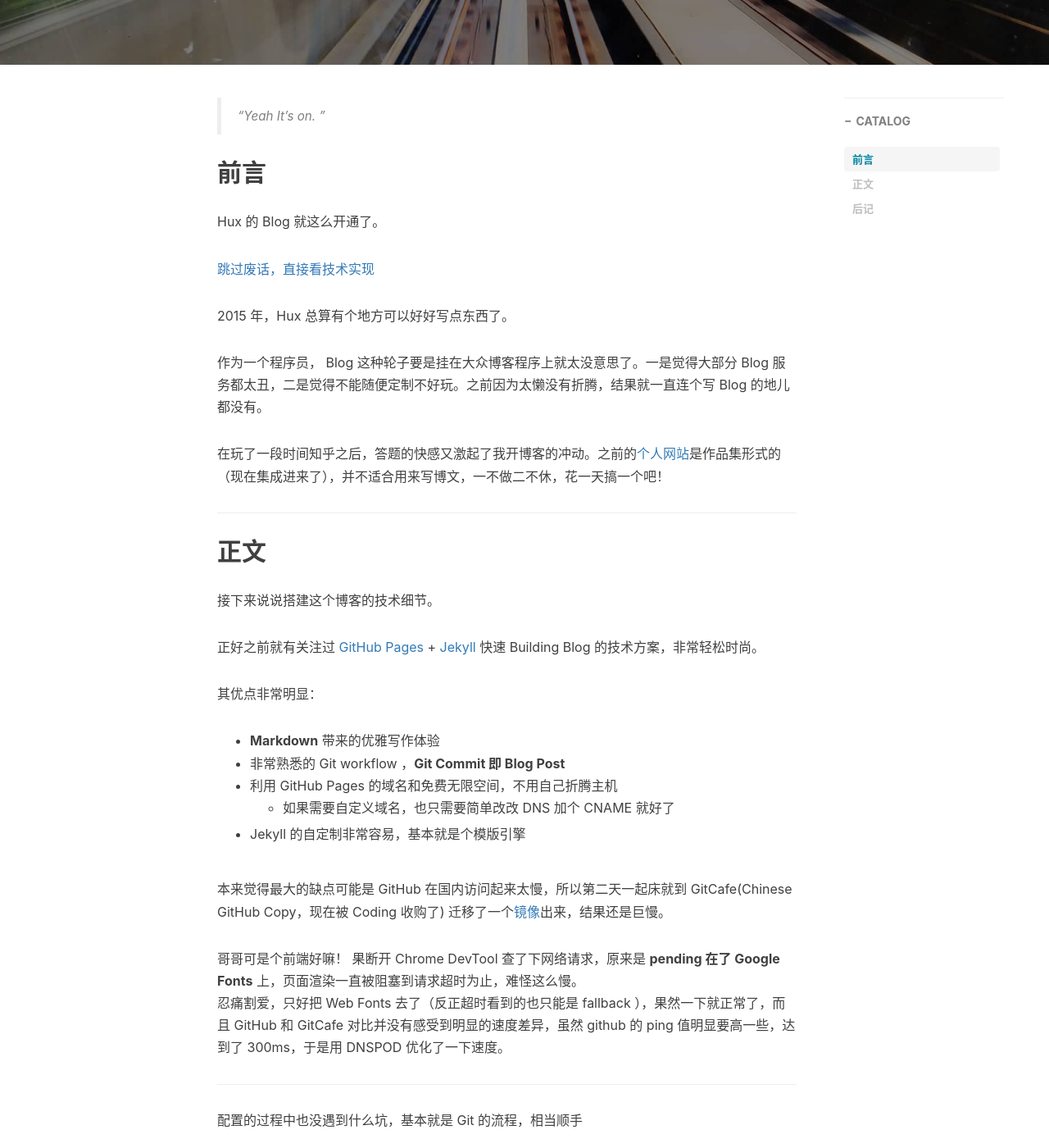
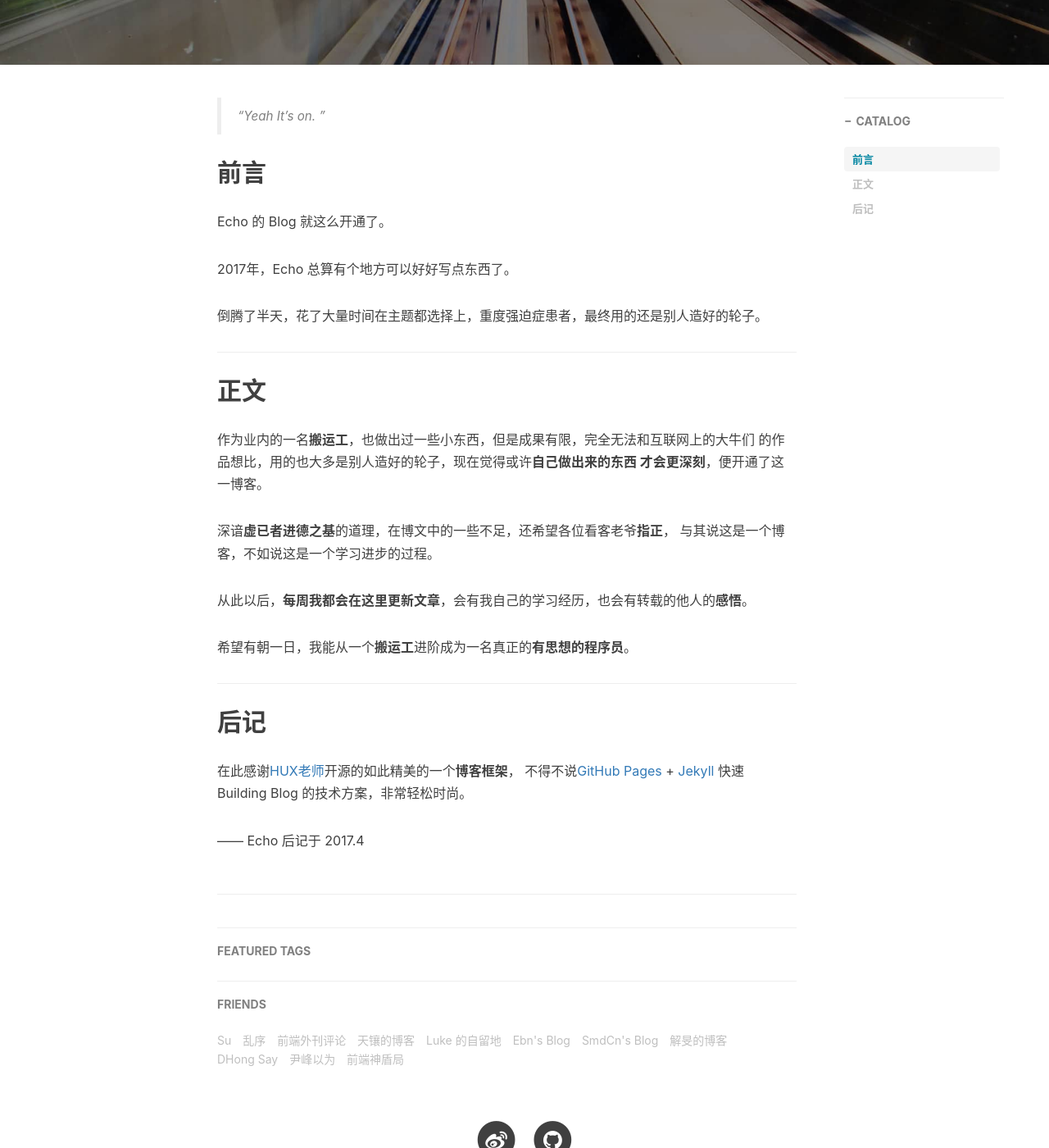
Before and after one commit to chenwenhang/my-blog, a Jekyll site: the page built from _posts/2017-04-30-hello-first-blog.markdown, in a window 1280 px wide and 1400 px high, scrolled down 444 px. Shown: the whole window at 82% size. Built offline with Jekyll 4.4.1, drawn with Linux system fonts in a browser that asks for light colours; nearby versions of some CDN libraries; comment, search, counter and statistics services are not loaded; some of the changed text lies outside the part shown.

Commit message:
Edit the first blog

```diff
--- a/_posts/2017-04-30-hello-first-blog.markdown
+++ b/_posts/2017-04-30-hello-first-blog.markdown
@@ -15,66 +15,33 @@ tags:
 
 ## 前言
 
-Hux 的 Blog 就这么开通了。
+Echo 的 Blog 就这么开通了。
 
-[跳过废话，直接看技术实现 ](#build)
+2017年，Echo 总算有个地方可以好好写点东西了。
 
-
-
-2015 年，Hux 总算有个地方可以好好写点东西了。
-
-
-作为一个程序员， Blog 这种轮子要是挂在大众博客程序上就太没意思了。一是觉得大部分 Blog 服务都太丑，二是觉得不能随便定制不好玩。之前因为太懒没有折腾，结果就一直连个写 Blog 的地儿都没有。
-
-在玩了一段时间知乎之后，答题的快感又激起了我开博客的冲动。之前的[个人网站](http://huangxuan.me/portfolio)是作品集形式的（现在集成进来了），并不适合用来写博文，一不做二不休，花一天搞一个吧！
-
-
-<p id = "build"></p>
----
-
-## 正文
-
-接下来说说搭建这个博客的技术细节。
-
-正好之前就有关注过 [GitHub Pages](https://pages.github.com/) + [Jekyll](http://jekyllrb.com/) 快速 Building Blog 的技术方案，非常轻松时尚。
-
-其优点非常明显：
-
-* **Markdown** 带来的优雅写作体验
-* 非常熟悉的 Git workflow ，**Git Commit 即 Blog Post**
-* 利用 GitHub Pages 的域名和免费无限空间，不用自己折腾主机
-	* 如果需要自定义域名，也只需要简单改改 DNS 加个 CNAME 就好了
-* Jekyll 的自定制非常容易，基本就是个模版引擎
-
-
-本来觉得最大的缺点可能是 GitHub 在国内访问起来太慢，所以第二天一起床就到 GitCafe(Chinese GitHub Copy，现在被 Coding 收购了) 迁移了一个[镜像](http://huxpro.coding.me)出来，结果还是巨慢。
-
-哥哥可是个前端好嘛！ 果断开 Chrome DevTool 查了下网络请求，原来是 **pending 在了 Google Fonts** 上，页面渲染一直被阻塞到请求超时为止，难怪这么慢。
-忍痛割爱，只好把 Web Fonts 去了（反正超时看到的也只能是 fallback ），果然一下就正常了，而且 GitHub 和 GitCafe 对比并没有感受到明显的速度差异，虽然 github 的 ping 值明显要高一些，达到了 300ms，于是用 DNSPOD 优化了一下速度。
-
+倒腾了半天，花了大量时间在主题都选择上，重度强迫症患者，最终用的还是别人造好的轮子。
 
 
 ---
+## 正文
 
-配置的过程中也没遇到什么坑，基本就是 Git 的流程，相当顺手
+作为业内的一名**搬运工**，也做出过一些小东西，但是成果有限，完全无法和互联网上的大牛们
+的作品想比，用的也大多是别人造好的轮子，现在觉得或许**自己做出来的东西
+才会更深刻**，便开通了这一博客。
 
-大的 Jekyll 主题上直接 fork 了 Clean Blog（这个主题也相当有名，就不多赘述了。唯一的缺点大概就是没有标签支持，于是我给它补上了。）
+深谙**虚已者进德之基**的道理，在博文中的一些不足，还希望各位看客老爷**指正**，
+与其说这是一个博客，不如说这是一个学习进步的过程。
 
-本地调试环境需要 `gem install jekyll`，结果 rubygem 的源居然被墙了……后来手动改成了我大淘宝的镜像源才成功
+从此以后，**每周我都会在这里更新文章**，会有我自己的学习经历，也会有转载的他人的**感悟**。
 
-Theme 的 CSS 是基于 Bootstrap 定制的，看得不爽的地方直接在 Less 里改就好了（平时更习惯 SCSS 些），**不过其实我一直觉得 Bootstrap 在移动端的体验做得相当一般，比我在淘宝参与的团队 CSS 框架差多了……**所以为了体验，也补了不少 CSS 进去
-
-最后就进入了耗时反而最长的**做图、写字**阶段，也算是进入了**写博客**的正轨，因为是类似 Hack Day 的方式去搭这个站的，所以折腾折腾着大半夜就过去了。
-
-第二天考虑中文字体的渲染，fork 了 [Type is Beautiful](http://www.typeisbeautiful.com/) 的 `font` CSS，调整了字号，适配了 Win 的渣渲染，中英文混排效果好多了。
+希望有朝一日，我能从一个**搬运工**进阶成为一名真正的**有思想的程序员**。
 
 
+---
 ## 后记
 
-回顾这个博客的诞生，纯粹是出于个人兴趣。在知乎相关问题上回答并获得一定的 star 后，我决定把这个博客主题当作一个小小的开源项目来维护。
+在此感谢[HUX老师](http://huangxuan.me/)开源的如此精美的一个**博客框架**，
+不得不说[GitHub Pages](https://pages.github.com/) + [Jekyll](http://jekyllrb.com/)
+快速 Building Blog 的技术方案，非常轻松时尚。
 
-在经历 v1.0 - v1.5 的蜕变后，这个博客主题愈发完整，不但增加了诸多 UI 层的优化（opinionated）；在代码层面，更加丰富的配置项也使得这个主题拥有了更好的灵活性与可拓展性。而作为一个开源项目，我也积极的为其完善文档与解决 issue。
-
-如果你恰好逛到了这里，希望你也能喜欢这个博客主题。
-
-—— Hux 后记于 2015.10
+—— Echo 后记于 2017.4
```
